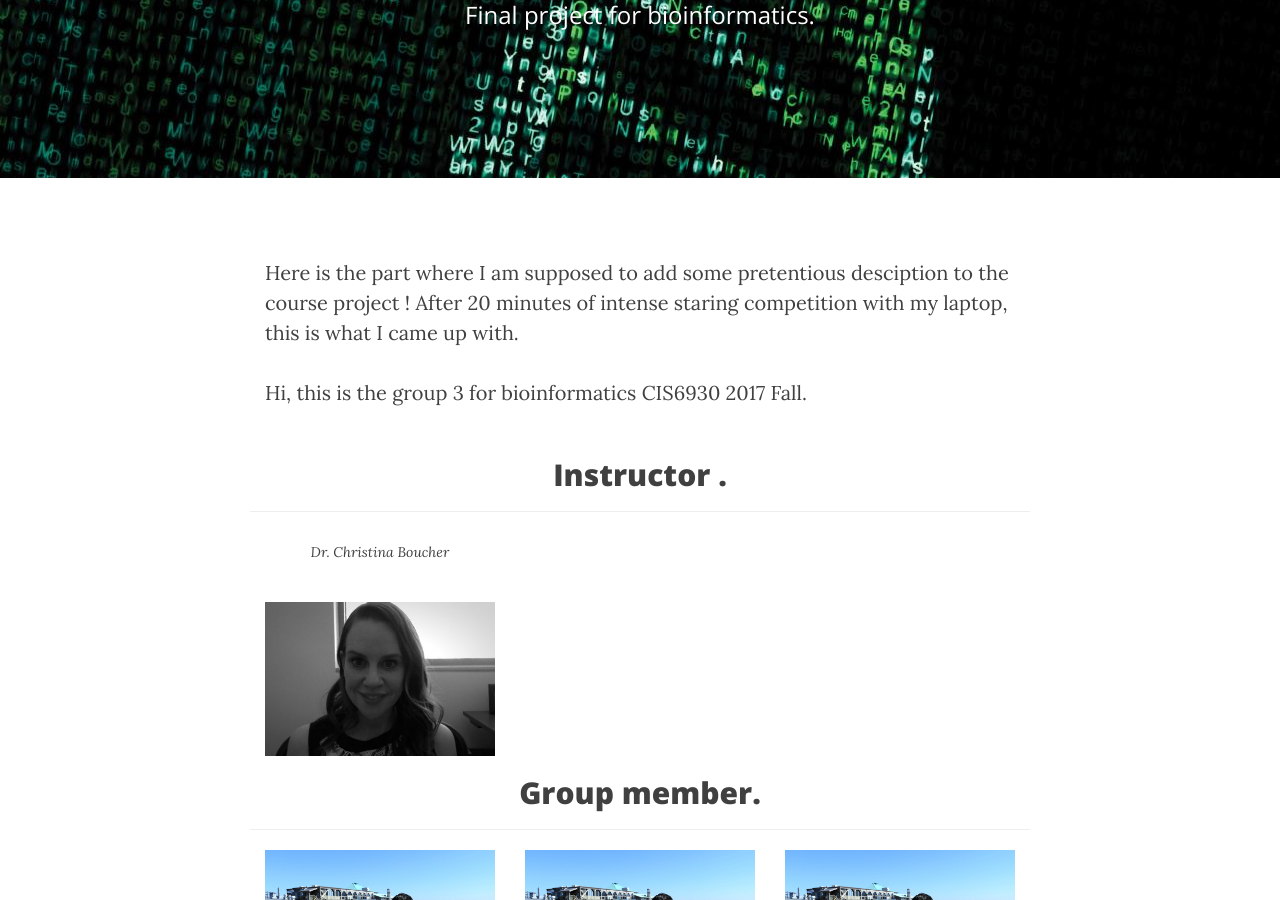
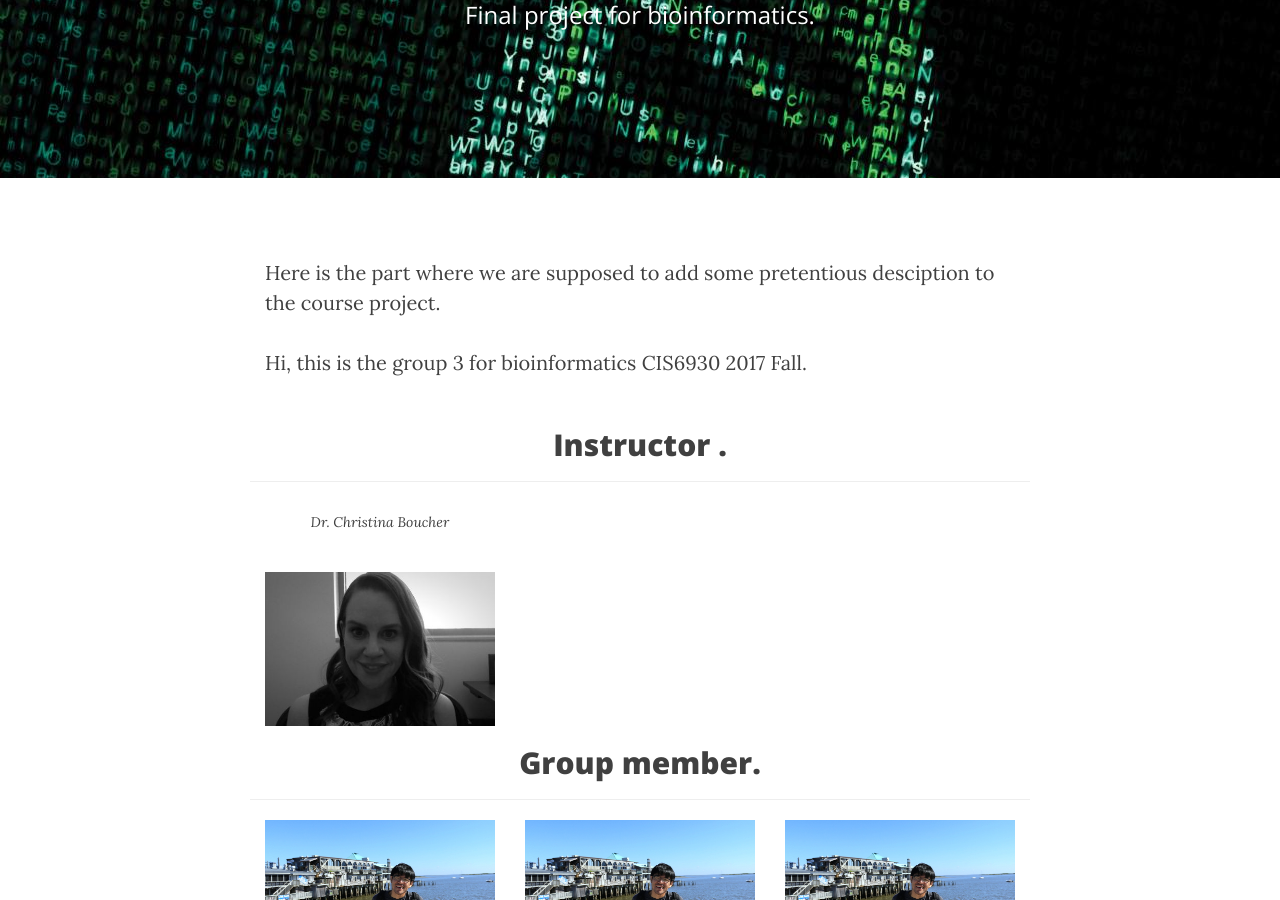
Before and after one commit to cis6930/cis6930.github.io, a Jekyll site: the page built from index.html, in a window 1280 px wide and 900 px high, scrolled down 358 px. Built offline with Jekyll 4.4.1, drawn with Linux system fonts in a browser that asks for light colours; nearby versions of some CDN libraries.

Commit message:
add tags

```diff
--- a/index.html
+++ b/index.html
@@ -9,8 +9,7 @@ description: "Final project for bioinformatics."
 <section id="about">
 	<div>
 		<p>
-			Here is the part where I am supposed to add some pretentious desciption to the course project !
-			After 20 minutes of intense staring competition with my laptop, this is what I came up with.
+			Here is the part where we are supposed to add some pretentious desciption to the course project.
 		</p>
 		<p>
 			Hi, this is the group 3 for bioinformatics CIS6930 2017 Fall.
@@ -63,9 +62,7 @@ description: "Final project for bioinformatics."
 				<img src="./img/portfolio/zizhao.jpg" class="img-responsive" alt="">
 			</a>
 		</div>
-	<!--</div>
 
-<div class="row">-->
 		<div class="col-sm-4 portfolio-item">
 			<a href="#{{  }}" class="portfolio-link" data-keyboard="true" data-toggle="modal">
 				<div class="caption" >
@@ -77,6 +74,7 @@ description: "Final project for bioinformatics."
 				<img src="./img/portfolio/zizhao.jpg" class="img-responsive" alt="">
 			</a>
 		</div>
+
 		<div class="col-sm-4 portfolio-item">
 			<a href= "https://www.cise.ufl.edu/~zizhao/"  class="portfolio-link" data-keyboard="true" data-toggle="modal">
 				<div class="caption" >
```
Also changed, not shown: _portfolio/ypxie.md (+7 -7 lines), _posts/2017-03-17-init.md (+0 -1 lines), blog/tags/CodeMonkey.html (+4 -4 lines), img/tags/bioinfomatics-bg.jpg (added).
